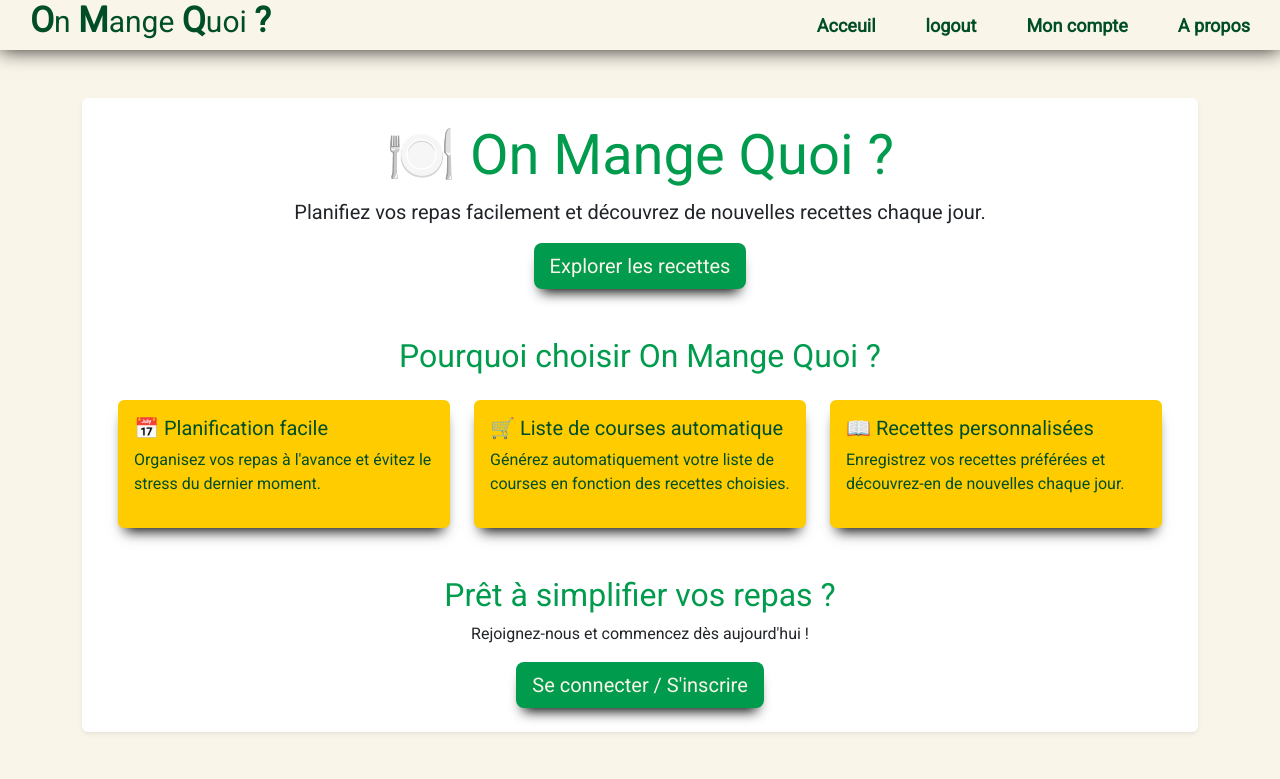
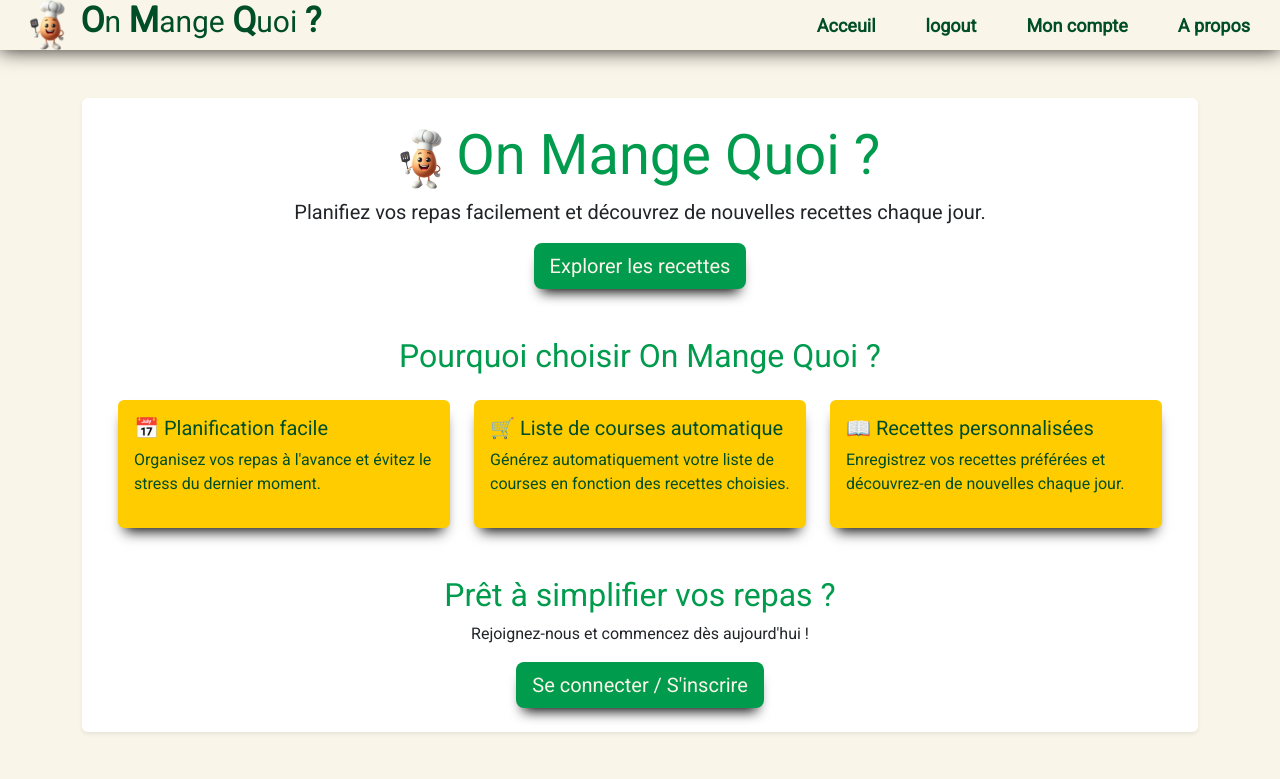
Before and after one commit to Seb-Prod/onMangeQuoi, a PHP site: page / in a window 1280 px wide. Shown: the top 779 px of the page. Run offline with PHP 8.4, Linux system fonts and the light colour scheme.

Commit message:
ajout logo

```diff
--- a/css/header.css
+++ b/css/header.css
@@ -12,6 +12,10 @@ header {
     padding: 0 30px;
     width: 100%;
     box-shadow: 0px 0px 20px rgba(0, 0, 0, 0.875);
+}
+
+header .logoImg{
+    height: 50px;
 }
 
 header .logo {
--- a/includes/header.php
+++ b/includes/header.php
@@ -4,7 +4,9 @@
 <head>
     <meta charset="UTF-8">
     <meta name="viewport" content="width=device-width, initial-scale=1.0">
-    <title>Mon Site</title>
+    <title>On Mange Quoi ?</title>
+    <link rel="icon" type="image/png" href="img/logo.png">
+    <link rel="apple-touch-icon" href="img/logo.png">
     <link rel="stylesheet" href="css/style.css">
     <link rel="stylesheet" href="css/header.css">
     <link href="https://cdn.jsdelivr.net/npm/bootstrap@5.3.3/dist/css/bootstrap.min.css" rel="stylesheet" integrity="sha384-QWTKZyjpPEjISv5WaRU9OFeRpok6YctnYmDr5pNlyT2bRjXh0JMhjY6hW+ALEwIH" crossorigin="anonymous">
@@ -23,6 +25,7 @@
         <input type="checkbox" id="menu">
         <!-- END MOBILE SCREEN -->
         <div class="logo">
+            <img src="img/logo.png" alt="" class="logoImg">
             <h1>
                 <span class="letter">O</span>n
                 <span class="letter">M</span>ange
@@ -32,9 +35,9 @@
         </div>
         <!-- MOBILE SCREEN -->
         <label for="menu">
-           <span></span>
-           <span></span>
-           <span></span>
+            <span></span>
+            <span></span>
+            <span></span>
         </label>
         <!-- END MOBILE SCREEN -->
         <nav>
--- a/views/about.php
+++ b/views/about.php
@@ -8,7 +8,9 @@ include 'includes/header.php'
             <div class="card-body p-4">
                 <!-- Section Introduction -->
                 <article class="mb-4">
-                    <h3 class="display-5 text-center mb-3 myH3">🍽️ On Mange Quoi ?</h3>
+                    <h3 class="display-5 text-center mb-3 myH3">
+                    <img src="./img/logo.png" alt="PHP" title="PHP" class="img-fluid" style="max-height: 60px;">
+                         On Mange Quoi ?</h3>
                     <h3 class="h4 text-primary mb-3 myH3">Notre mission</h3>
                     <p class="lead">On Mange Quoi ? est né d'une question simple que chacun se pose régulièrement : "Qu'est-ce qu'on mange aujourd'hui ?". Notre application vise à simplifier votre quotidien en vous aidant à planifier vos repas, organiser vos recettes et gérer efficacement vos courses.</p>
                 </article>
--- a/views/home.php
+++ b/views/home.php
@@ -9,7 +9,10 @@ include 'includes/header.php';
             <div class="card-body p-4">
                 <section class="hero text-center d-flex align-items-center">
                     <div class="container">
-                        <h2 class="display-4 myH3">🍽️ On Mange Quoi ?</h2>
+                        <h2 class="display-4 myH3">
+                        <img src="./img/logo.png" alt="PHP" title="PHP" class="img-fluid" style="max-height: 60px;">
+                            On Mange Quoi ?
+                        </h2>
                         <p class="lead couleurTexte">Planifiez vos repas facilement et découvrez de nouvelles recettes chaque jour.</p>
                         <a href="?page=recettes" class="btn btn-lg myButton">Explorer les recettes</a>
                     </div>
```
Also changed, not shown: README.md, img/logo.png (added).
